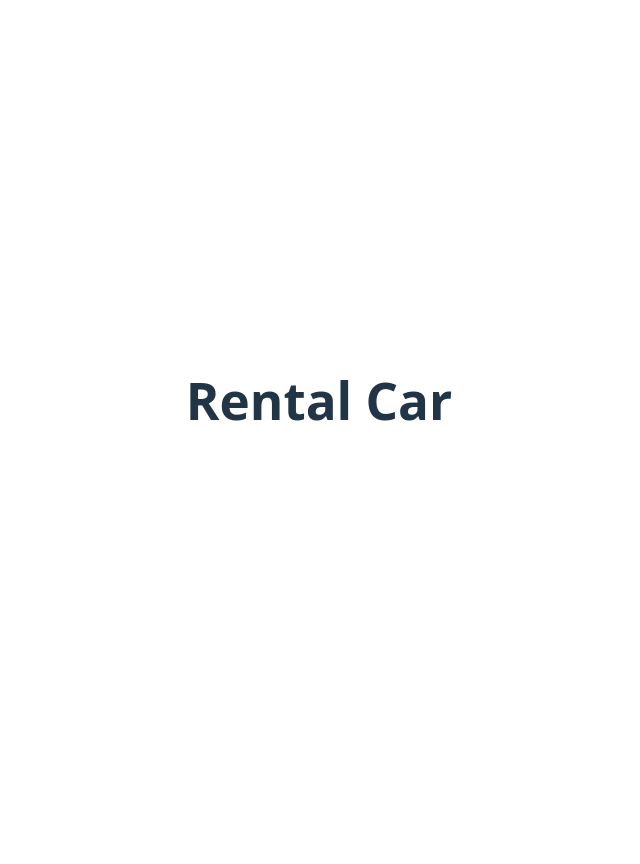
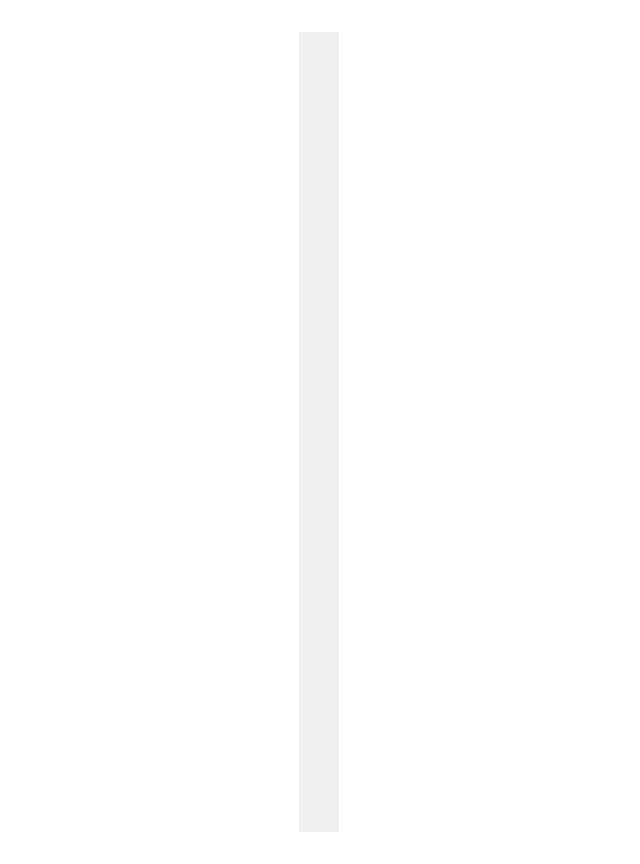
Before and after one commit to HelenKo07/project-RentCar, a React (Vite) app: page /catalog/1 in a window 1280 px wide. Shown: the whole page, without its empty margins (321-961 px from the left). Before the commit the page ends 800 px from the top, so only its background shows below. Built offline with nearby package versions, Linux system fonts and the light colour scheme.

Commit message:
add: component app

```diff
--- a/src/App.jsx
+++ b/src/App.jsx
@@ -1,14 +1,30 @@
+import React from 'react'
+import { Routes, Route } from 'react-router-dom'
+import { lazy, Suspense } from "react";
 import './App.css'
+import NotFoundPage from './pages/NotFoundPage/NotFoundPage.jsx';
+import Layout from './components/Layout/Layout.jsx';
+
+
+const HomePage = lazy(() => import('./pages/HomePage/HomePage.jsx'));
+const CatalogPage = lazy(() => import('./pages/CatalogPage/CatalogPage.jsx'));
+const CatalogDetailsPage = lazy(() => import('./pages/CatalogDetailsPage/CatalogDetailsPage.jsx'));
 
 function App() {
 
-
   return (
-    <>
-
-      <h1>Rental Car</h1>
-
-    </>
+    <React.Fragment>
+    <Layout>
+    <Suspense fallback={null}>
+      <Routes>
+        <Route path="/" element={<HomePage/>} />
+       <Route path="/catalog" element={<CatalogPage/>} />
+        <Route path="/catalog/:id" element={<CatalogDetailsPage/>} />
+        <Route path="*" element={<NotFoundPage/>}/>
+      </Routes>
+    </Suspense>
+    </Layout>
+    </React.Fragment>
   )
 }
 
--- /dev/null
+++ b/src/components/Layout/Layout.jsx
@@ -0,0 +1,9 @@
+import css from './Layout.module.css';
+
+export default function Layout({ children }) {
+    return (
+        <div className={css.layout}>
+            {children}
+        </div>
+    );
+}
--- /dev/null
+++ b/src/components/Layout/Layout.module.css
@@ -0,0 +1,9 @@
+.layout {
+    display: flex;
+    flex-direction: column;
+    align-items: center;
+    justify-content: center;
+    min-height: 100vh;
+    padding: 20px;
+    background-color: #f0f0f0;
+}
--- a/src/main.jsx
+++ b/src/main.jsx
@@ -10,5 +10,5 @@ ReactDOM.createRoot(document.getElementById('root')).render(
     <BrowserRouter>
     <App />
     </BrowserRouter>
-  </React.StrictMode>,
-)
+  </React.StrictMode>
+);
--- a/src/pages/CatalogDetailsPage/CatalogDetailsPage.jsx
+++ b/src/pages/CatalogDetailsPage/CatalogDetailsPage.jsx
@@ -0,0 +1,8 @@
+import css from './CatalogDetailsPage.module.css';
+
+export default function CatalogDetailsPage() {
+    return (
+        <div className={css.catalogDetailsPage}>
+            </div>
+    )
+}
--- a/src/pages/CatalogPage/CatalogPage.jsx
+++ b/src/pages/CatalogPage/CatalogPage.jsx
@@ -0,0 +1,8 @@
+import css from './CatalogPage.module.css';
+
+export default function CatalogPage() {
+    return (
+        <div className={css.catalogPage}>
+            </div>
+    )
+}
--- a/src/pages/HomePage/HomePage.jsx
+++ b/src/pages/HomePage/HomePage.jsx
@@ -0,0 +1,9 @@
+import css from './HomePage.module.css'
+
+export default function HomePage() {
+    return (
+        <div className={css.homePage}>
+
+        </div>
+    )
+}
```
